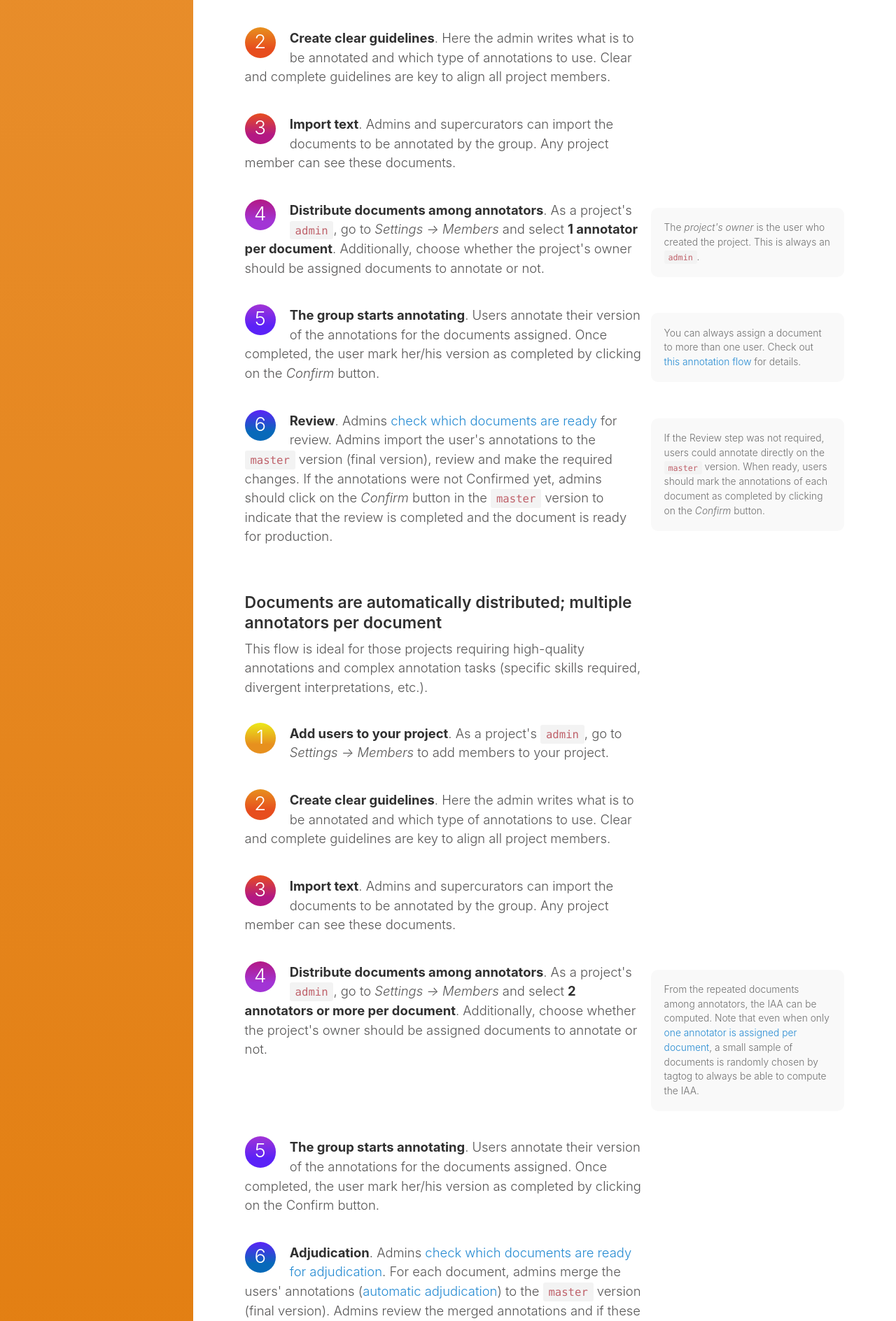
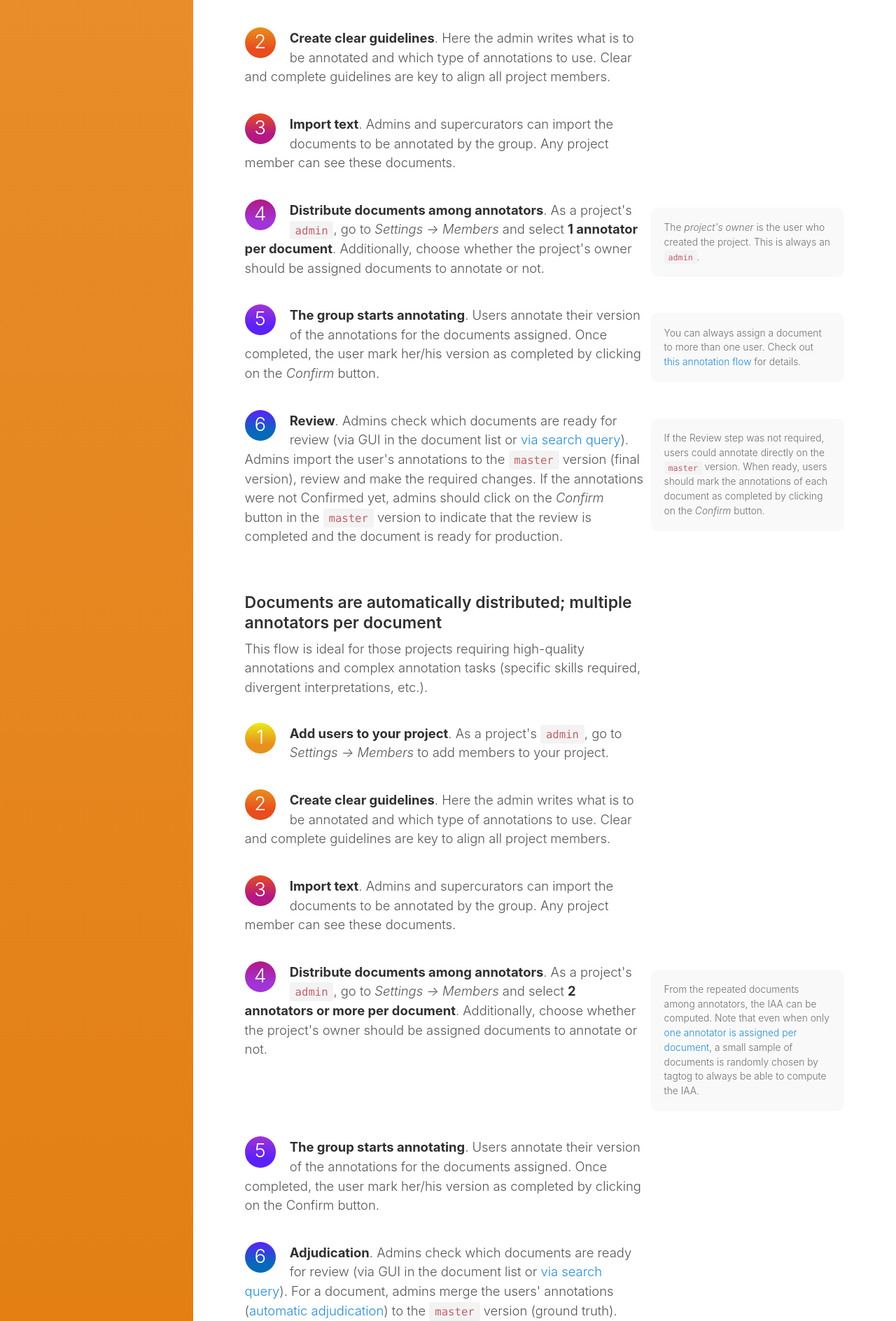
Before and after one commit to tagtogorg/tagtog-doc, a Jekyll site: the page built from collaboration.md, in a window 1280 px wide. Shown: the part 3112-5000 px from the top of the page at 70% size. Built offline with Jekyll 4.4.1, drawn with Linux system fonts in a browser that asks for light colours; nearby versions of some CDN libraries; some of the changed text lies outside the part shown.

Commit message:
Update docs regarding document list and confirmed docs

```diff
--- a/collaboration.md
+++ b/collaboration.md
@@ -170,7 +170,7 @@ id: collaboration
   {% include message.html message='You can always assign a document to more than one user. Check out <a href="#documents-are-automatically-distributed-multiple-annotators-per">this annotation flow</a> for details.' %}
 </div>
 <div class="two-third-col">
-  <p class="numbered-item"><span class="number-6">6</span><strong>Review</strong>. Admins <a title="tagtog - Search for confirmed documents" href="search-queries.html#search-confirmed-documents">check which documents are ready</a> for review. Admins import the user's annotations to the <code>master</code> version (final version), review and make the required changes. If the annotations were not Confirmed yet, admins should click on the <i>Confirm</i> button in the <code>master</code> version to indicate that the review is completed and the document is ready for production.</p>
+  <p class="numbered-item"><span class="number-6">6</span><strong>Review</strong>. Admins check which documents are ready for review (via GUI in the document list or <a title="tagtog - Search for confirmed documents" href="search-queries.html#search-confirmed-documents">via search query</a>). Admins import the user's annotations to the <code>master</code> version (final version), review and make the required changes. If the annotations were not Confirmed yet, admins should click on the <i>Confirm</i> button in the <code>master</code> version to indicate that the review is completed and the document is ready for production.</p>
 </div>
 <div class="one-third-col">
   {% include message.html message='If the Review step was not required, users could annotate directly on the <code>master</code> version. When ready, users should mark the annotations of each document as completed by clicking on the <i>Confirm</i> button.' %}
@@ -215,7 +215,7 @@ id: collaboration
 </div>
 
 <div class="two-third-col">
-  <p class="numbered-item"><span class="number-6">6</span><strong>Adjudication</strong>. Admins <a title="tagtog - Search for confirmed documents" href="search-queries.html#search-confirmed-documents">check which documents are ready for adjudication</a>. For each document, admins merge the users' annotations (<a title="tagtog - Automatic adjudication based on IAA" href="collaboration.html#automatic-adjudication-based-on-iaa">automatic adjudication</a>) to the <code>master</code> version (final version). Admins review the merged annotations and if these were not Confirmed yet, admins should click on the <i>Confirm</i> button in the <code>master</code> version to indicate that the review is completed.</p>
+  <p class="numbered-item"><span class="number-6">6</span><strong>Adjudication</strong>. Admins check which documents are ready for review (via GUI in the document list or <a title="tagtog - Search for confirmed documents" href="search-queries.html#search-confirmed-documents">via search query</a>). For a document, admins merge the users' annotations (<a title="tagtog - Automatic adjudication based on IAA" href="collaboration.html#automatic-adjudication-based-on-iaa">automatic adjudication</a>) to the <code>master</code> version (ground truth). Admins review the merged annotations and if these were not Confirmed yet, admins should click on the <i>Confirm</i> button in the <code>master</code> version to indicate that the review is completed.</p>
 </div>
 
 
```
Also changed, not shown: documents.md (+6 -3 lines), search.md (+15 -3 lines).
